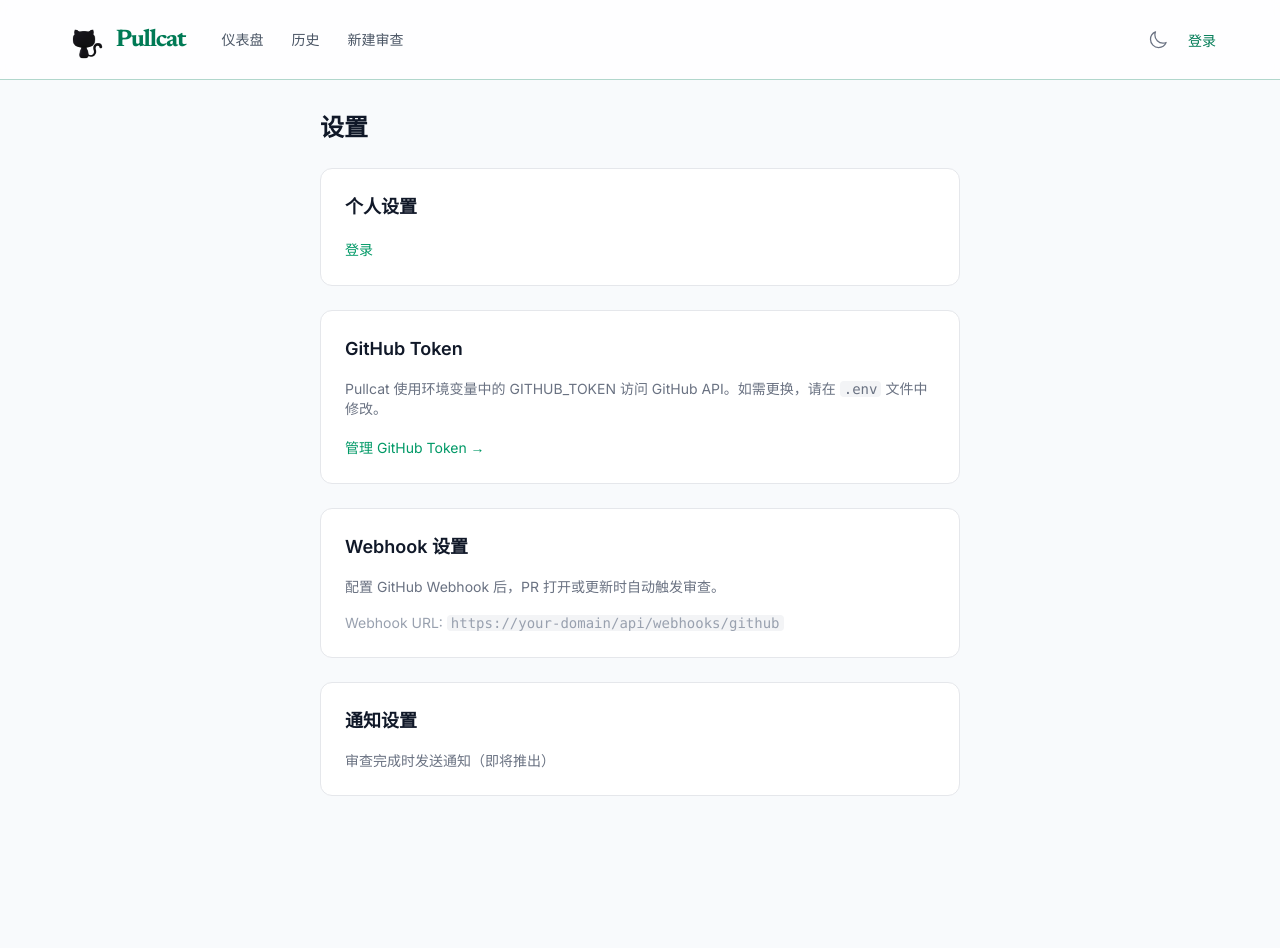
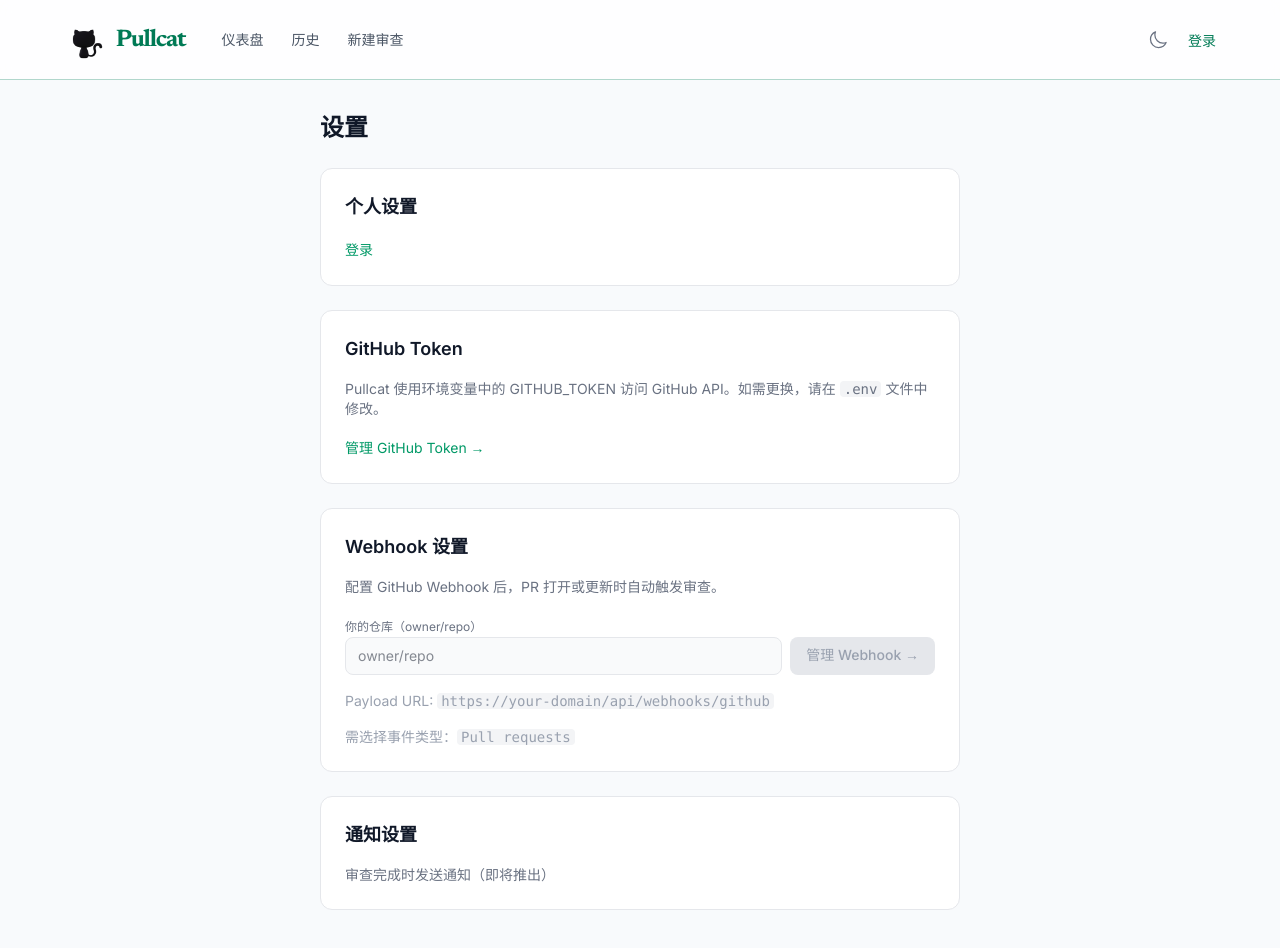
Before and after one commit to xiechimon/pullcat, a React (Vite) app in the folder pullcat-web/: page /settings in a window 1280 px wide. Shown: the top 948 px of the page. Before the commit the page ends 908 px from the top, so only its background shows below. Built offline with nearby package versions, Linux system fonts and the light colour scheme; no server answers.

Commit message:
feat(web): Webhook 设置页新增仓库输入与一键配置

```diff
--- a/pullcat-web/src/pages/SettingsPage.tsx
+++ b/pullcat-web/src/pages/SettingsPage.tsx
@@ -4,6 +4,7 @@ import { getCurrentUser } from '../lib/api'
 
 export function SettingsPage() {
   const [user, setUser] = useState<{ authenticated: boolean; login?: string; avatarUrl?: string } | null>(null)
+  const [webhookRepo, setWebhookRepo] = useState('')
 
   useEffect(() => {
     let cancelled = false
@@ -41,8 +42,35 @@ export function SettingsPage() {
       <div className="bg-white dark:bg-slate-800 rounded-xl border border-gray-200 dark:border-gray-700 p-6 space-y-4">
         <h2 className="text-lg font-semibold text-gray-900 dark:text-white">Webhook 设置</h2>
         <p className="text-sm text-gray-500">配置 GitHub Webhook 后，PR 打开或更新时自动触发审查。</p>
+        <div className="space-y-2">
+          <label className="text-xs text-gray-500">你的仓库（owner/repo）</label>
+          <div className="flex gap-2">
+            <input
+              type="text"
+              value={webhookRepo}
+              onChange={e => setWebhookRepo(e.target.value)}
+              placeholder="owner/repo"
+              className="flex-1 px-3 py-2 rounded-lg border border-gray-200 dark:border-gray-600 bg-gray-50 dark:bg-gray-800 text-sm text-gray-900 dark:text-white focus:outline-none focus:ring-2 focus:ring-emerald-500"
+            />
+            <a
+                href={webhookRepo.includes('/') ? `https://github.com/${webhookRepo}/settings/hooks/new` : '#'}
+                target="_blank"
+                rel="noopener noreferrer"
+                className={`px-4 py-2 text-sm font-medium rounded-lg transition-colors whitespace-nowrap ${
+                  webhookRepo.includes('/')
+                    ? 'bg-emerald-700 hover:bg-emerald-800 text-white'
+                    : 'bg-gray-200 dark:bg-gray-700 text-gray-400 dark:text-gray-500 cursor-not-allowed pointer-events-none'
+                }`}
+              >
+                管理 Webhook →
+              </a>
+          </div>
+        </div>
         <div className="text-sm text-gray-400">
-          Webhook URL: <code className="px-1 bg-gray-100 dark:bg-gray-700 rounded">https://your-domain/api/webhooks/github</code>
+          Payload URL: <code className="px-1 bg-gray-100 dark:bg-gray-700 rounded">https://your-domain/api/webhooks/github</code>
+        </div>
+        <div className="text-sm text-gray-400">
+          需选择事件类型：<code className="px-1 bg-gray-100 dark:bg-gray-700 rounded">Pull requests</code>
         </div>
       </div>
 
```
